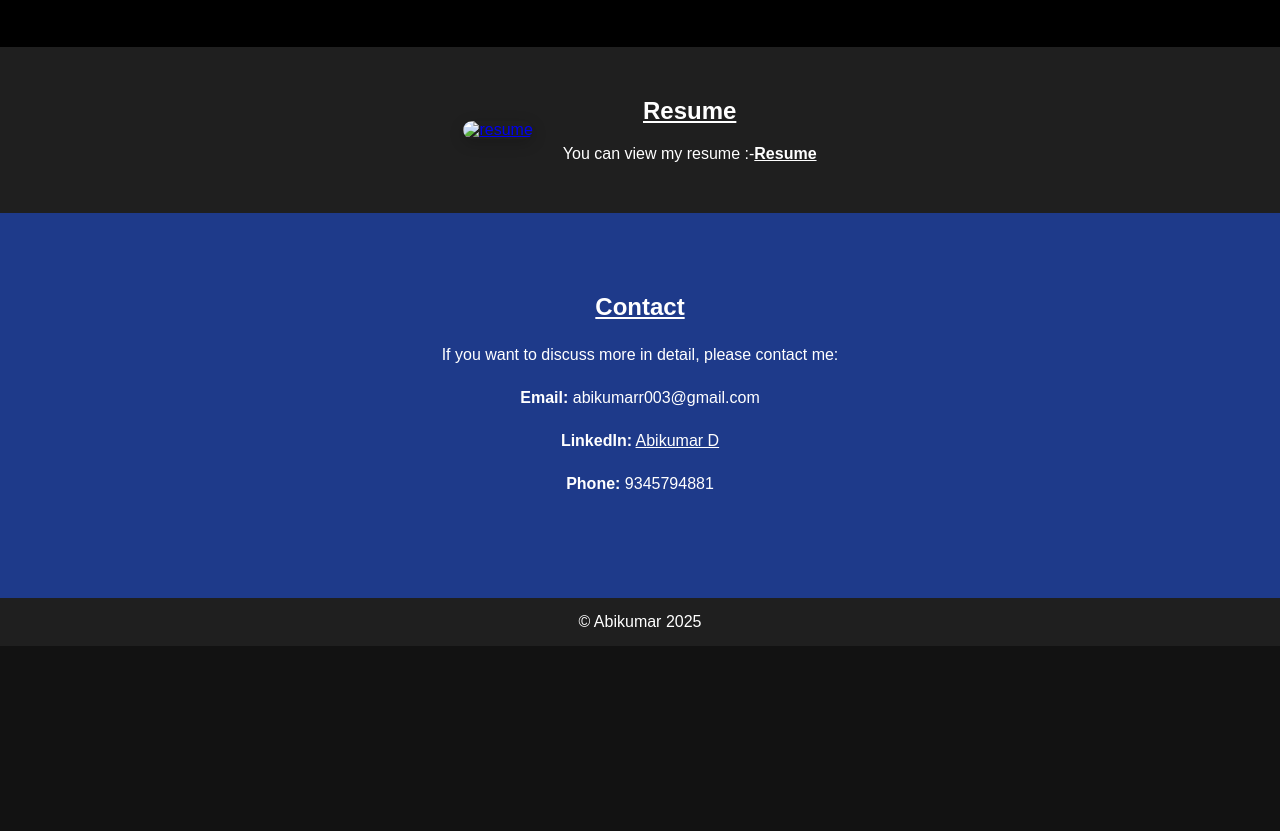
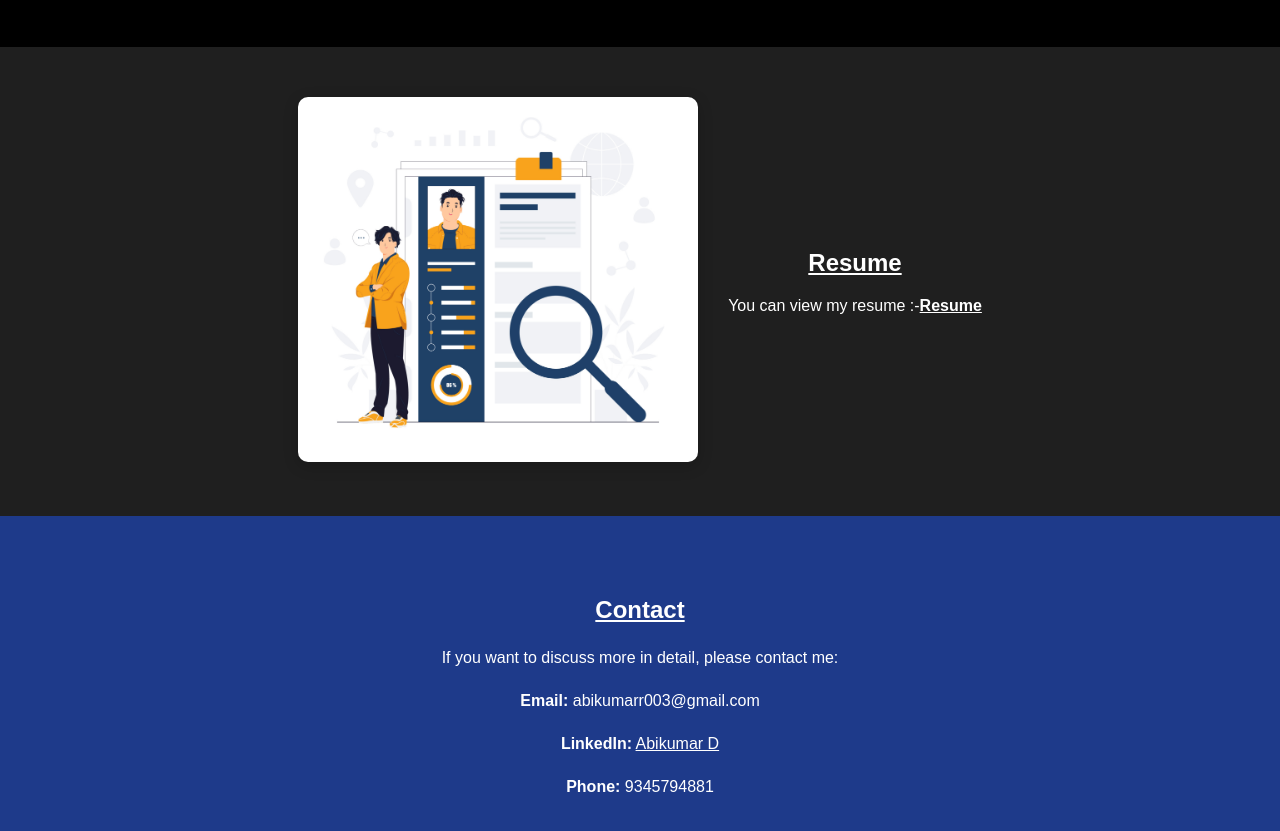
Before and after one commit to abikumard/portfolio, a plain HTML site: page index.html in a window 1280 px wide. Shown: the part 1525-2356 px from the top of the page. Before the commit the page ends 2171 px from the top, so only its background shows below. Drawn offline with Linux system fonts and the light colour scheme.

Commit message:
Update index.html

```diff
--- a/index.html
+++ b/index.html
@@ -61,7 +61,7 @@
   </section>
   <section id="resume" class="resume">
 
-    <a href="https://github.com/abikumard/portfolio/blob/main/Abikumar_Fresher.pdf"><img src="" alt="resume" width="400" height="400"></a>
+    <a href="https://github.com/abikumard/portfolio/blob/main/Abikumar_Fresher.pdf"><img src="img6.jpg" alt="resume" width="400" height="400"></a>
     <div class="resume1">
       <h2 class="resume3">Resume</h2>
       <p>You can view my resume :-<a class="resume4" href="https://github.com/abikumard/portfolio/blob/main/Abikumar_Fresher.pdf">Resume</a></p>
```
